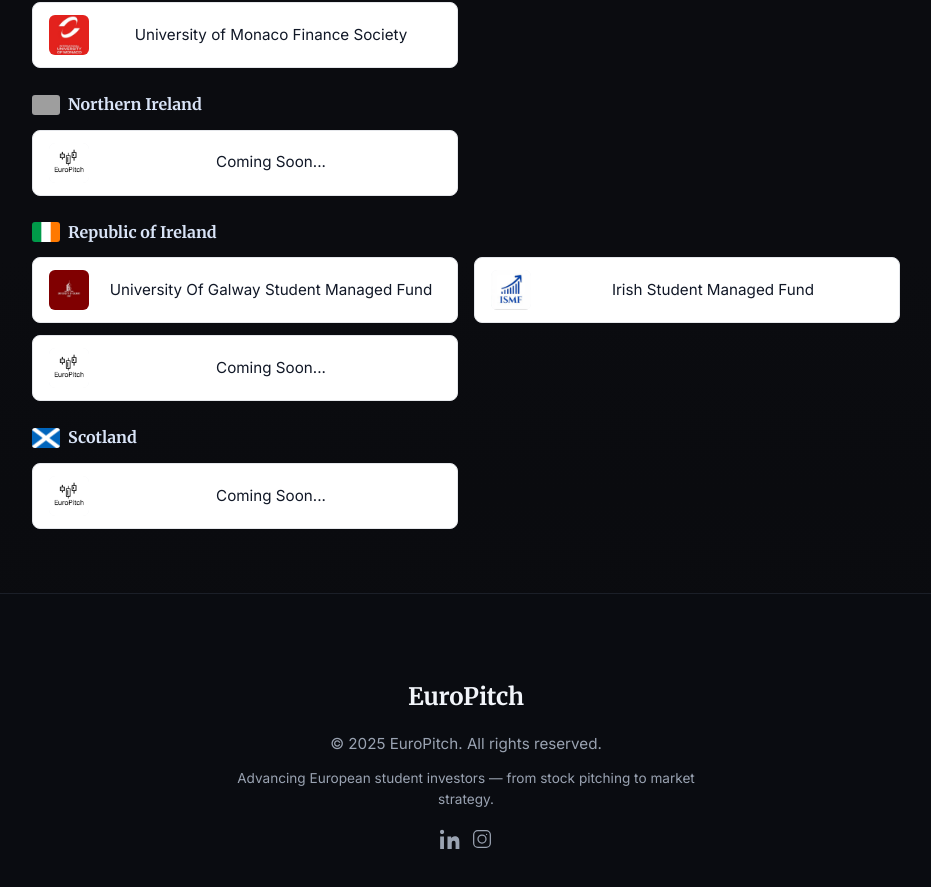
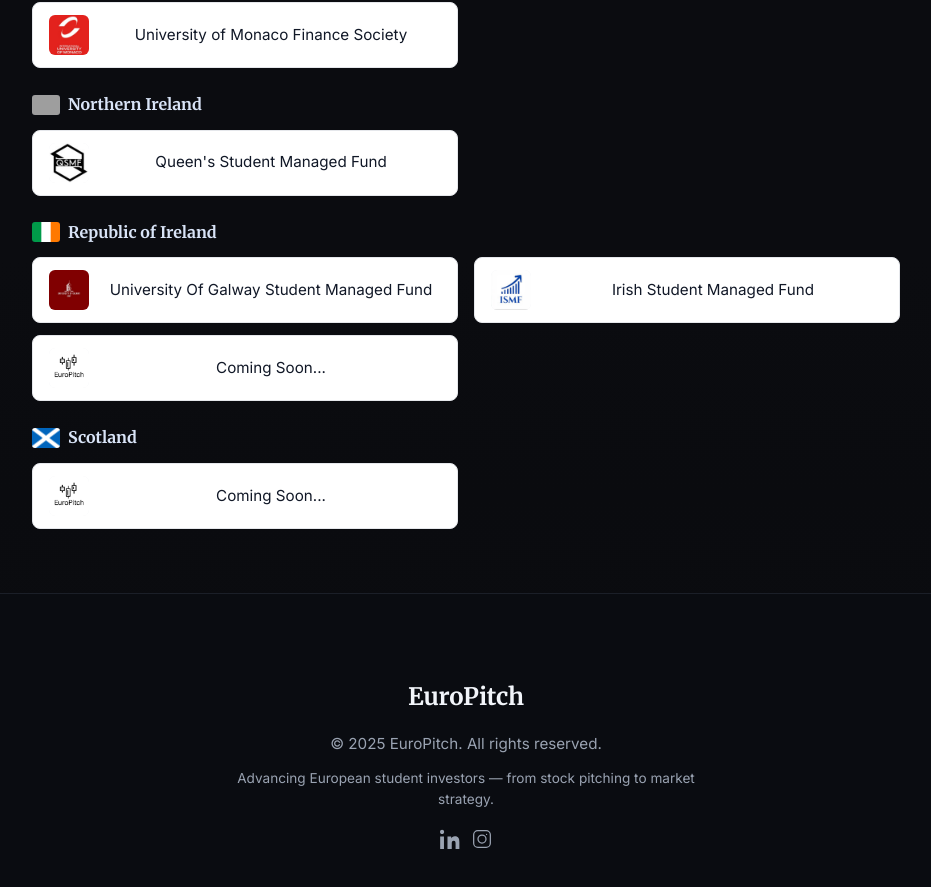
Before and after one commit to EuroPitch/EuroPitch, a React (Vite) app in the folder frontend/: page / in a window 1280 px wide. Shown: the part 1905-2792 px from the top of the page, without its empty margins (174-1105 px from the left). Built offline with nearby package versions, Linux system fonts and the light colour scheme; grey boxes are pictures that could not be loaded.

Commit message:
Added QSMF

```diff
--- a/frontend/src/pages/Landing/Landing.jsx
+++ b/frontend/src/pages/Landing/Landing.jsx
@@ -157,8 +157,8 @@
                     <ul className="team-list">
                         <li className="team-row">
                             <div className="team-item">
-                                <img className="team-logo" src="/Societies/logo-placeholder.png" alt="Coming soon logo" />
-                                <span className="team-name">Coming Soon...</span>
+                                <img className="team-logo" src="/Societies/qsmf.png" alt="Coming soon logo" />
+                                <span className="team-name">Queen's Student Managed Fund</span>
                             </div>
                         </li>
                     </ul>
```
Also changed, not shown: frontend/public/Societies/qsmf.png (added).
